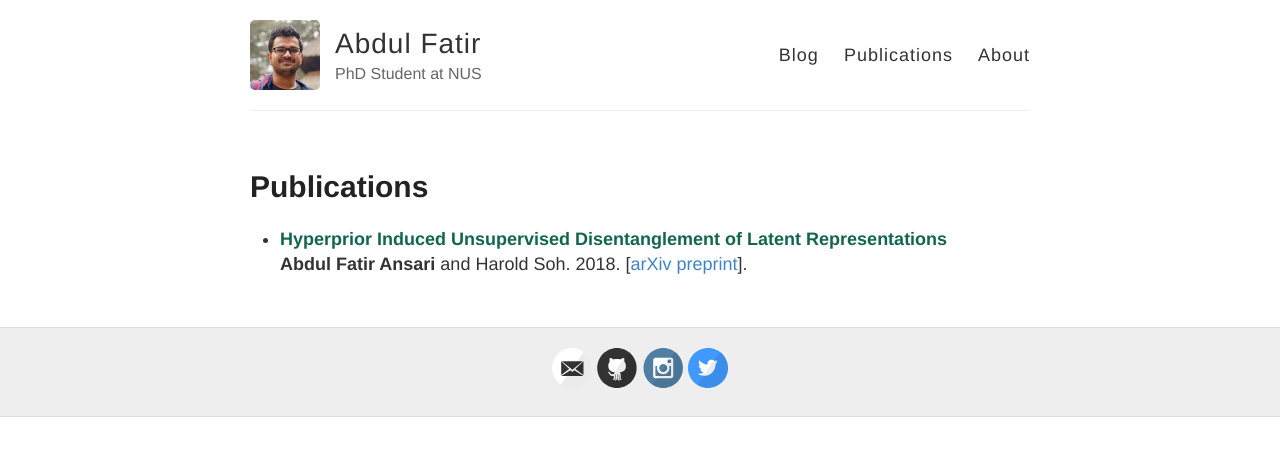
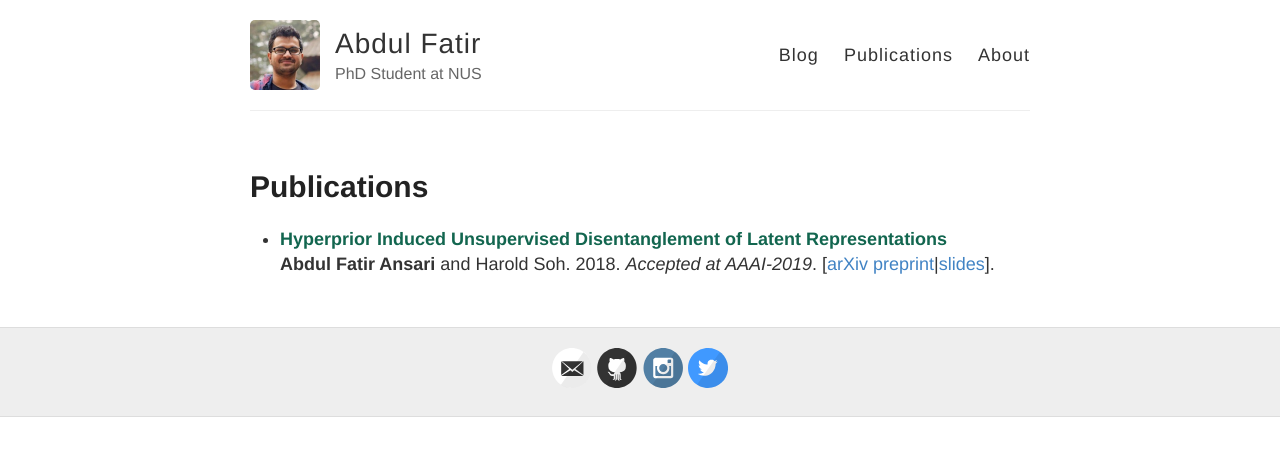
Before and after one commit to abdulfatir/abdulfatir.github.io, a Jekyll site: the page built from publications.md, in a window 1280 px wide. Shown: the top 456 px of the page. Built offline with Jekyll 4.4.1, drawn with Linux system fonts in a browser that asks for light colours.

Commit message:
added slides

```diff
--- a/publications.md
+++ b/publications.md
@@ -5,4 +5,4 @@ permalink: /publications/
 ---
 
 * **<span style="color:#12664F">Hyperprior Induced Unsupervised Disentanglement of Latent Representations</span>**
-   **Abdul Fatir Ansari** and Harold Soh. 2018. [[arXiv preprint](https://arxiv.org/abs/1809.04497)].
+   **Abdul Fatir Ansari** and Harold Soh. 2018. *Accepted at AAAI-2019*. [[arXiv preprint](https://arxiv.org/abs/1809.04497)|[slides]({{site.base}}/files/aaai19.key.zip)].
```
Also changed, not shown: 1 other file.
